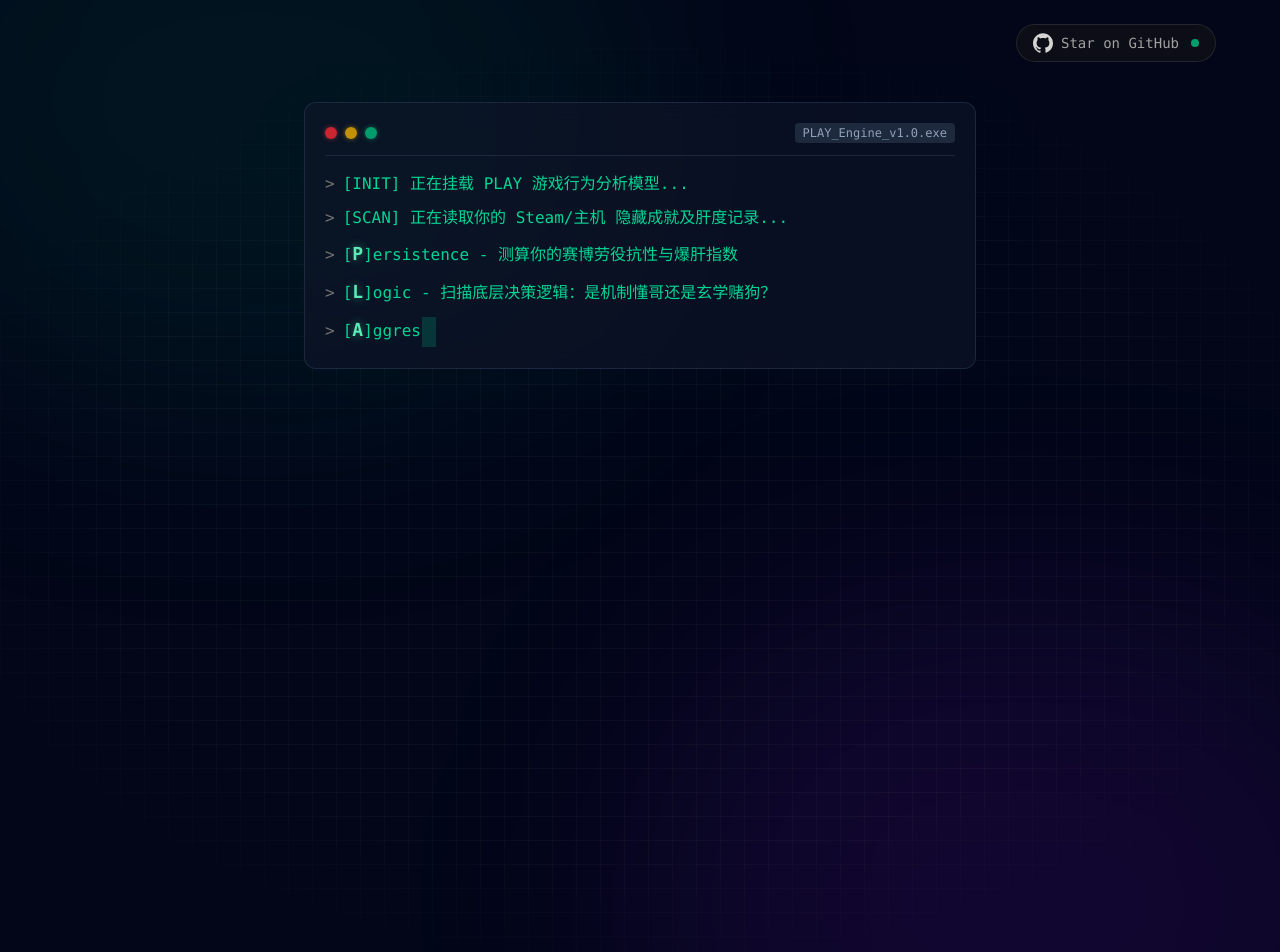
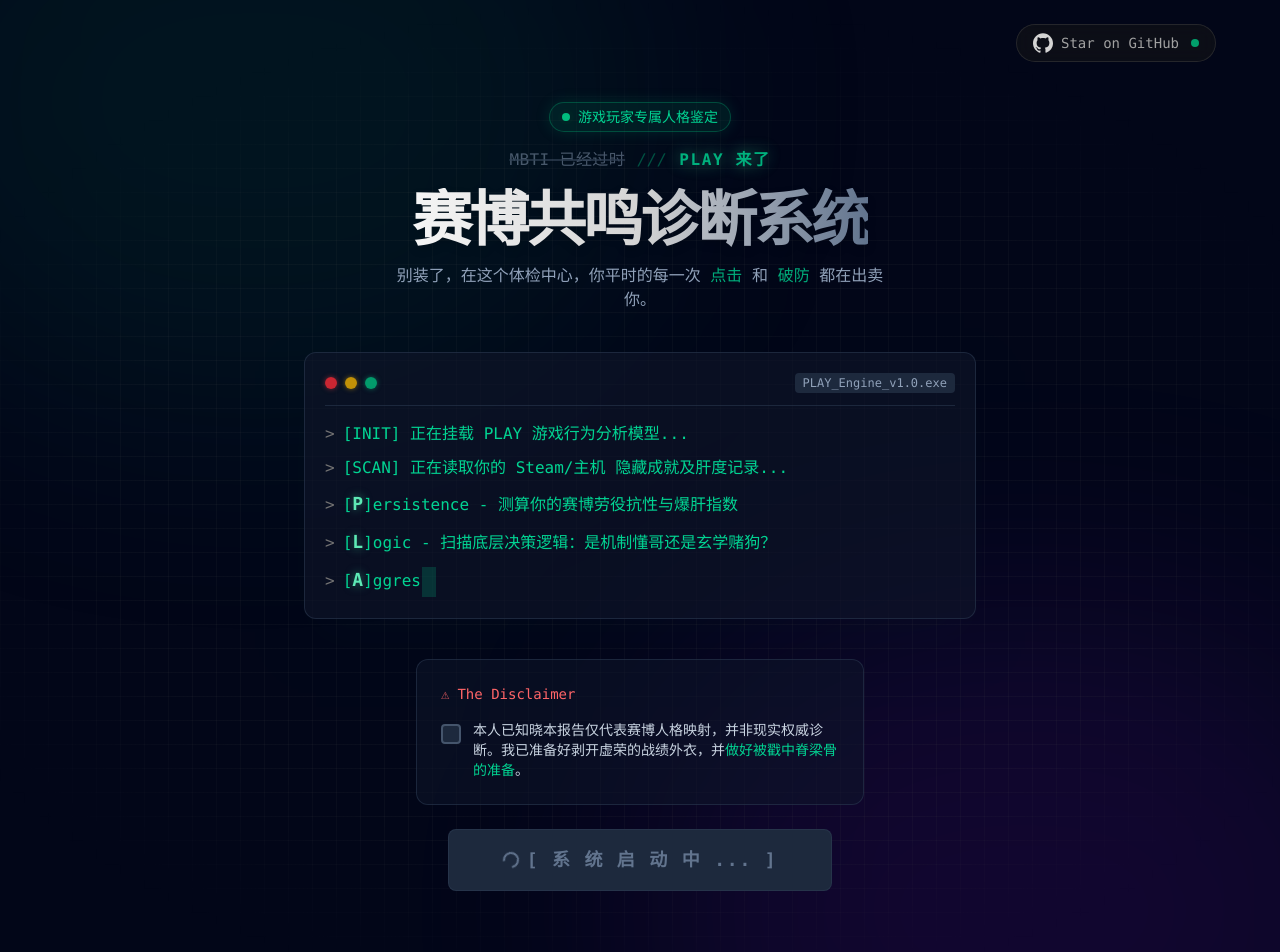
Before and after one commit to lxchapu/play, a Next.js app: page / in a window 1280 px wide. Shown: the top 952 px of the page. Built offline with nearby package versions, Linux system fonts and the light colour scheme.

Commit message:
refactor: 拆分首页为 Header 和 Action 组件，按钮增加启动等待状态

```diff
--- a/src/app/_components/terminal/index.tsx
+++ b/src/app/_components/terminal/index.tsx
@@ -54,7 +54,7 @@ export function Terminal({
     <div
       onDoubleClick={skip}
       className={cn(
-        "w-full max-w-2xl mx-auto bg-slate-900/60 backdrop-blur-md border rounded-xl p-5 min-h-60 shadow-2xl",
+        "w-full min-h-60 p-5 bg-slate-900/60 backdrop-blur-md border rounded-xl shadow-2xl",
         isErrorVariant
           ? "border-red-900/50 shadow-red-900/10"
           : "border-slate-700/50 shadow-emerald-900/5",
--- a/src/app/_styles/style.css
+++ b/src/app/_styles/style.css
@@ -1,3 +1,13 @@
+@keyframes fadeIn {
+  from {
+    opacity: 0;
+    transform: translateY(10px);
+  }
+  to {
+    opacity: 1;
+    transform: translateY(0);
+  }
+}
 @keyframes shimmer {
   100% {
     transform: translateX(100%);
@@ -16,7 +26,6 @@
   animation: bounce-x 1.5s infinite ease-in-out;
 }
 
-/* 超酷的故障（Glitch）动画逻辑 */
 .glitch-text {
   position: relative;
   display: inline-block;
@@ -33,12 +42,12 @@
 }
 .glitch-text::before {
   left: 2px;
-  text-shadow: -2px 0 #ff00c1; /* 赛博朋克洋红 */
+  text-shadow: -2px 0 #ff00c1;
   animation: glitch-anim-1 0.2s infinite linear alternate-reverse;
 }
 .glitch-text::after {
   left: -2px;
-  text-shadow: -2px 0 #00fff9; /* 赛博朋克青 */
+  text-shadow: -2px 0 #00fff9;
   animation: glitch-anim-2 0.3s infinite linear alternate-reverse;
 }
 @keyframes glitch-anim-1 {
--- a/src/app/page.tsx
+++ b/src/app/page.tsx
@@ -1,4 +1,5 @@
 "use client";
+
 import "./_styles/style.css";
 
 import { useRouter } from "next/navigation";
@@ -20,15 +21,7 @@ const LOGS: TerminalLog[] = [
 ];
 
 export default function LandingPage() {
-  const router = useRouter();
   const [booted, setBooted] = useState(false);
-  const [agreed, setAgreed] = useState<boolean>(false);
-  const [isHovering, setIsHovering] = useState<boolean>(false);
-
-  const handleStart = () => {
-    if (!agreed) return;
-    router.push("/quiz");
-  };
 
   return (
     <>
@@ -38,17 +31,28 @@ export default function LandingPage() {
         </div>
       </div>
       <div className="relative z-1 w-full max-w-250 mx-auto">
-        <div className="px-8 pt-10 pb-30 flex flex-col gap-8">
+        <div className="px-8 pt-10 pb-30 flex flex-col gap-10">
+          <Header />
+          <div className="w-full max-w-2xl mx-auto animate-[fadeIn_0.5s_ease-out_both_0.2s]">
             <Terminal
               title="PLAY_Engine_v1.0.exe"
               logs={LOGS}
               onComplete={() => setBooted(true)}
             />
-          <div
-            className={`transition-all duration-1000 ease-in-out flex flex-col items-center gap-8 ${booted ? "opacity-100 translate-y-0" : "opacity-0 translate-y-8"}`}
-          >
-            <div className="text-center space-y-4 flex flex-col items-center">
-              {/* 游戏玩家专属人格鉴定标签 */}
+          </div>
+          <Action booted={booted} />
+        </div>
+      </div>
+    </>
+  );
+}
+
+/**
+ * 视觉主体和大标题
+ */
+function Header() {
+  return (
+    <div className="text-center gap-y-4 flex flex-col items-center animate-[fadeIn_0.5s_ease-out_both]">
       <div className="inline-flex items-center gap-2 px-3 py-1 rounded-full border border-emerald-500/30 bg-emerald-500/10 text-emerald-400 font-mono text-xs sm:text-sm shadow-[0_0_15px_rgba(16,185,129,0.15)]">
         <span className="relative flex h-2 w-2">
           <span className="animate-ping absolute inline-flex h-full w-full rounded-full bg-emerald-400 opacity-75"></span>
@@ -57,7 +61,6 @@ export default function LandingPage() {
         游戏玩家专属人格鉴定
       </div>
 
-              {/* 新增口号：展现赛博态度 */}
       <div className="font-mono text-sm sm:text-base text-slate-400 font-medium tracking-wide">
         <span className="line-through decoration-slate-500/70 decoration-2 opacity-50 transition-opacity hover:opacity-100 cursor-default">
           MBTI 已经过时
@@ -71,13 +74,30 @@ export default function LandingPage() {
       <h1 className="text-4xl md:text-6xl font-black tracking-tighter text-transparent bg-clip-text bg-linear-to-r from-neutral-100 via-neutral-300 to-slate-500 drop-shadow-lg">
         赛博共鸣诊断系统
       </h1>
+
       <p className="text-slate-400 font-mono text-sm md:text-base max-w-lg">
         别装了，在这个体检中心，你平时的每一次{" "}
         <span className="text-emerald-400/80">点击</span> 和{" "}
         <span className="text-emerald-400/80">破防</span> 都在出卖你。
       </p>
     </div>
+  );
+}
 
+/**
+ * 操作区
+ */
+function Action({ booted }: { booted: boolean }) {
+  const router = useRouter();
+  const [agreed, setAgreed] = useState(false);
+  const [isHovering, setIsHovering] = useState(false);
+
+  const handleStart = () => {
+    if (!agreed) return;
+    router.push("/quiz");
+  };
+  return (
+    <div className="flex flex-col items-center gap-6 w-full animate-[fadeIn_0.5s_ease-out_both_0.4s]">
       {/* 免责声明 */}
       <div className="bg-slate-900/50 backdrop-blur-sm border border-slate-700/50 p-6 rounded-xl w-full max-w-md group hover:border-slate-500/50 transition-colors">
         <h3 className="text-red-400 font-mono text-sm mb-4 flex items-center gap-2">
@@ -123,27 +143,31 @@ export default function LandingPage() {
         onClick={handleStart}
         onMouseEnter={() => setIsHovering(true)}
         onMouseLeave={() => setIsHovering(false)}
-              disabled={!agreed}
+        disabled={!agreed || !booted}
         className={`
-              relative px-10 py-4 font-mono font-bold text-lg tracking-widest rounded-lg overflow-hidden transition-all duration-300
+              relative w-full max-w-sm py-3.5 md:py-4 font-mono font-bold text-base md:text-lg tracking-widest rounded-lg overflow-hidden transition-all duration-300
               ${
-                agreed
-                  ? "bg-emerald-500 text-slate-950 hover:bg-emerald-400 hover:scale-[1.02] shadow-[0_0_20px_rgba(16,185,129,0.3)]"
+                agreed && booted
+                  ? "bg-emerald-500 text-slate-950 hover:bg-emerald-400 hover:scale-[1.05] shadow-[0_0_25px_rgba(16,185,129,0.4)]"
                   : "bg-slate-800 text-slate-500 cursor-not-allowed border border-slate-700/50"
               }
             `}
       >
-              {/* 动态应用 glitch-text 类来激活故障效果 */}
         <span
-                className={`relative z-10 flex items-center justify-center gap-2 ${isHovering && agreed ? "glitch-text" : ""}`}
+          className={`relative z-10 flex items-center justify-center gap-2 ${isHovering && agreed && booted ? "glitch-text" : ""}`}
           data-text="[ 确 认 链 接 ]"
         >
-                {agreed ? (
+          {!booted ? (
+            <>
+              <span className="w-4 h-4 border-2 border-slate-500 border-t-transparent rounded-full animate-spin"></span>
+              [ 系 统 启 动 中 ... ]
+            </>
+          ) : agreed ? (
             <>
               {isHovering ? "[ 确 认 链 接 ]" : "接 入 神 经 链 路"}
               {!isHovering && (
                 <svg
-                        className="w-5 h-5 animate-bounce-x"
+                  className="w-4 h-4 md:w-5 md:h-5 animate-bounce-x"
                   fill="none"
                   viewBox="0 0 24 24"
                   stroke="currentColor"
@@ -162,14 +186,10 @@ export default function LandingPage() {
             "请 先 签 署 协 议"
           )}
         </span>
-              {/* 按钮扫描光效 */}
-              {agreed && (
+        {agreed && booted && (
           <div className="absolute inset-0 -translate-x-full bg-linear-to-r from-transparent via-white/40 to-transparent hover:animate-[shimmer_1.5s_infinite]"></div>
         )}
       </button>
     </div>
-        </div>
-      </div>
-    </>
   );
 }
```
Lines whose indentation alone changed are shown as unchanged.
